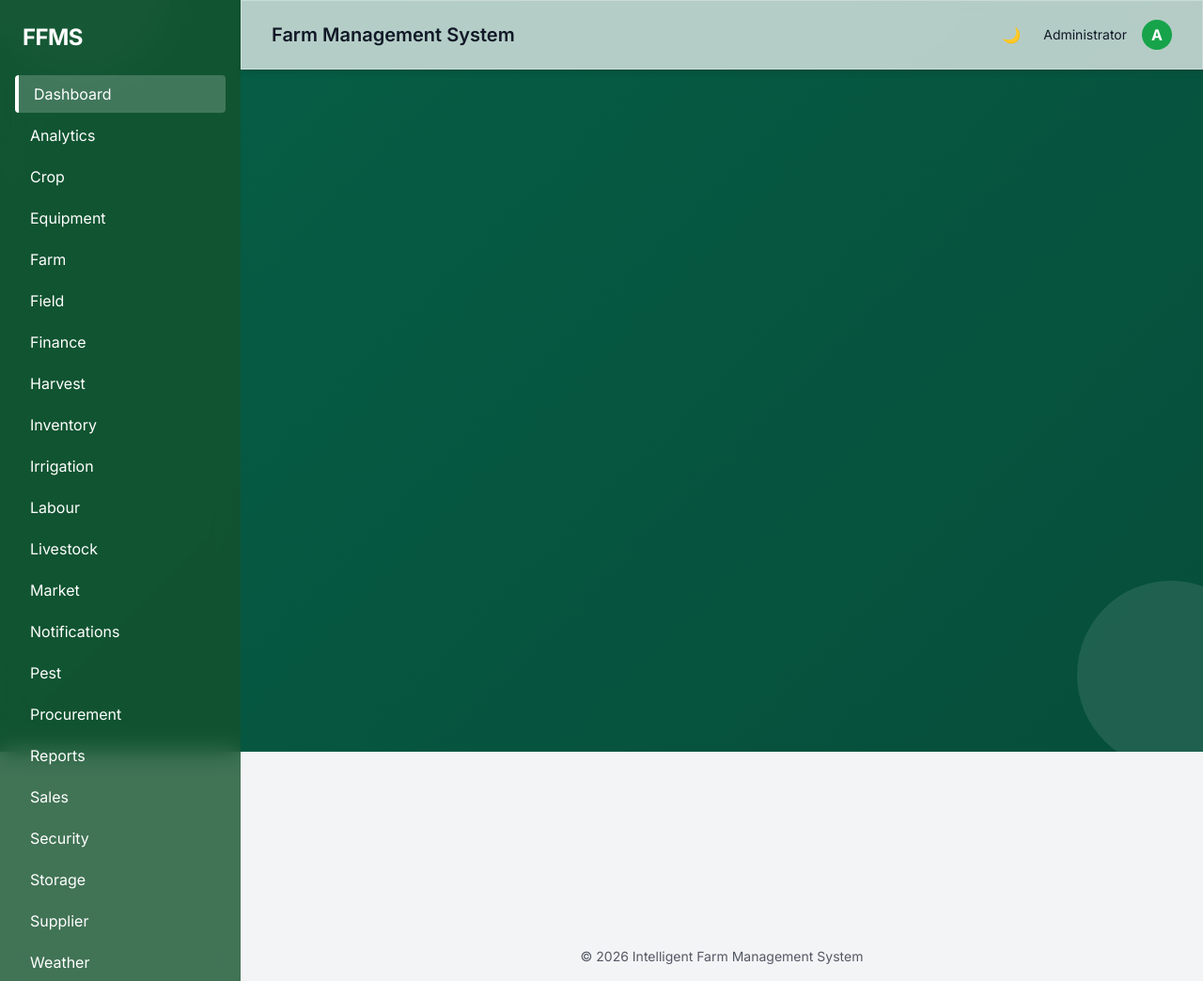
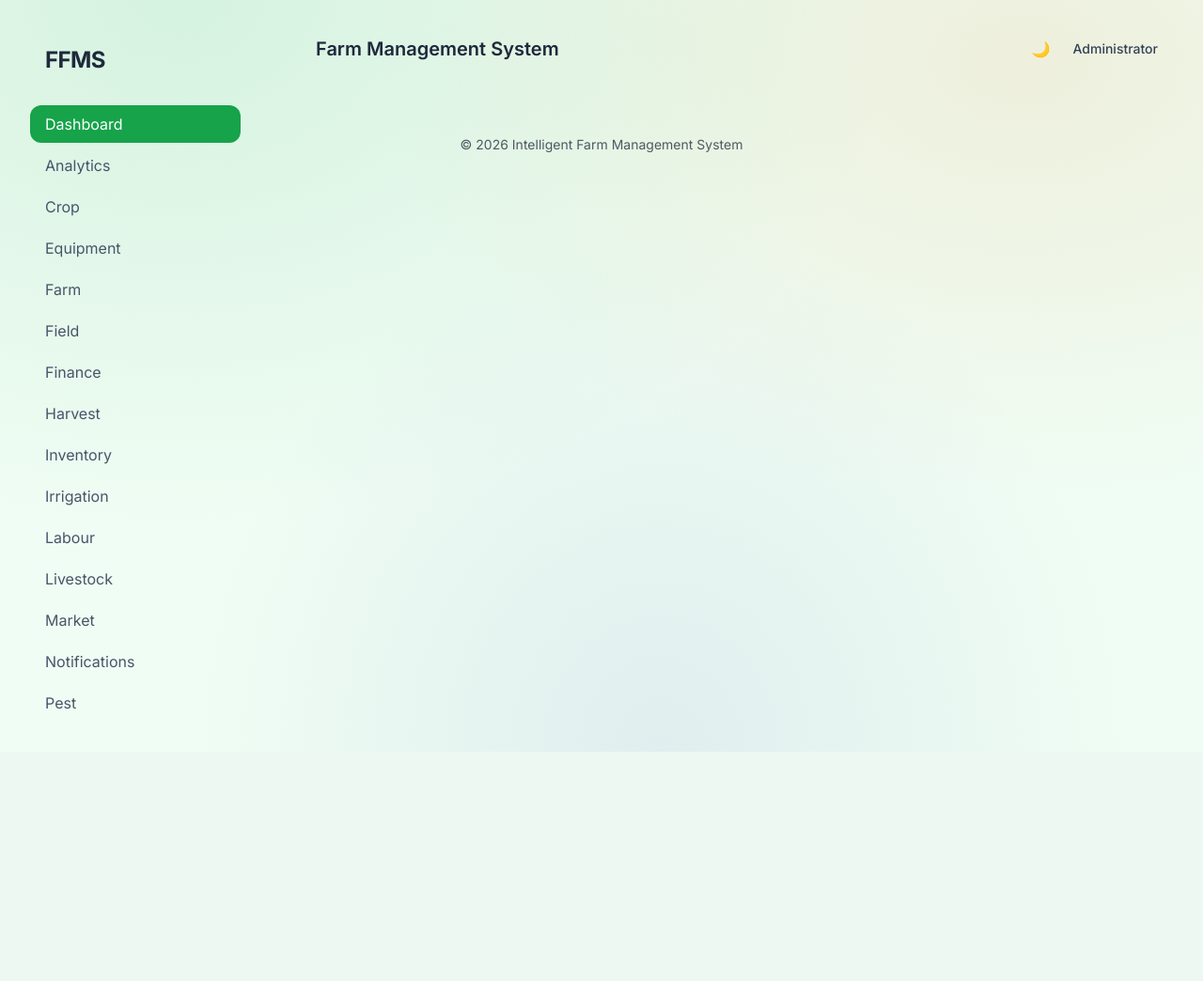
Before and after one commit to mwemmz/server-side-farm-system, a PHP site: page /views/layout.php in a window 1280 px wide. Shown: the whole page at 94% size. After the commit the page ends 800 px from the top, so only its background shows below. Run offline with PHP 8.4, Linux system fonts and the light colour scheme; the template is opened without the code that fills it, so the values that code supplies are empty; style sheets or scripts are compiled from the project's sources; some libraries are stand-ins or nearby versions.

Commit message:
Apply airport360-inspired glassmorphism aesthetic

```diff
--- a/public/css/style.css
+++ b/public/css/style.css
@@ -1,62 +1,38 @@
-@import url('https://fonts.googleapis.com/css2?family=Inter:wght@300;400;600;700&display=swap');
+@tailwind base;
+@tailwind components;
+@tailwind utilities;
 
-:root {
-    --bg-color: #f3f4f6;
-    --text-color: #111827;
-    --glass-bg: rgba(255, 255, 255, 0.7);
-    --glass-border: rgba(255, 255, 255, 0.3);
+@layer base {
+  body {
+    @apply text-slate-900 antialiased;
+    font-family: "Inter", ui-sans-serif, system-ui, sans-serif;
+    /* Soft farm-inspired gradient background */
+    background-color: #f0fdf4;
+    background-image:
+      radial-gradient(at 15% 0%, rgba(22, 163, 74, 0.12) 0px, transparent 50%),
+      radial-gradient(at 85% 8%, rgba(217, 119, 6, 0.10) 0px, transparent 45%),
+      radial-gradient(at 55% 100%, rgba(30, 64, 175, 0.08) 0px, transparent 50%);
+    background-attachment: fixed;
+  }
 }
 
-body.dark-mode {
-    --bg-color: #1f2937;
-    --text-color: #f9fafb;
-    --glass-bg: rgba(31, 41, 55, 0.7);
-    --glass-border: rgba(255, 255, 255, 0.1);
+@layer components {
+  /* Frosted glass card */
+  .glass-card {
+    @apply relative rounded-2xl border border-white/70;
+    background: linear-gradient(160deg, rgba(255, 255, 255, 0.72), rgba(255, 255, 255, 0.42));
+    backdrop-filter: blur(14px) saturate(1.4);
+    -webkit-backdrop-filter: blur(14px) saturate(1.4);
+    box-shadow: 0 1px 2px rgba(15, 23, 42, 0.04), 0 8px 24px -12px rgba(15, 23, 42, 0.12);
+    transition: box-shadow 0.3s ease, transform 0.3s ease, border-color 0.3s ease;
+  }
+
+  /* Hover glow effect */
+  .card-glow:hover {
+    border-color: rgba(22, 163, 74, 0.45);
+    box-shadow:
+      0 0 0 1px rgba(22, 163, 74, 0.18),
+      0 12px 40px -10px rgba(22, 163, 74, 0.35);
+    transform: translateY(-3px);
+  }
 }
-
-body {
-    font-family: 'Inter', sans-serif;
-    background-color: var(--bg-color);
-    color: var(--text-color);
-    transition: background-color 0.3s, color 0.3s;
-}
-
-.glass {
-    background: var(--glass-bg);
-    backdrop-filter: blur(10px);
-    -webkit-backdrop-filter: blur(10px);
-    border: 1px solid var(--glass-border);
-    box-shadow: 0 4px 6px -1px rgba(0, 0, 0, 0.1), 0 2px 4px -1px rgba(0, 0, 0, 0.06);
-}
-
-.hover-tilt {
-    transition: transform 0.3s ease, box-shadow 0.3s ease;
-}
-
-.hover-tilt:hover {
-    transform: translateY(-5px) rotate(1deg);
-    box-shadow: 0 10px 15px -3px rgba(0, 0, 0, 0.1), 0 4px 6px -2px rgba(0, 0, 0, 0.05);
-}
-
-/* Background Animation */
-.bg-animate {
-    position: fixed;
-    top: 0; left: 0; right: 0; bottom: 0;
-    z-index: -1;
-    overflow: hidden;
-    background: linear-gradient(135deg, #065f46 0%, #064e3b 100%);
-}
-
-.shape {
-    position: absolute;
-    width: 200px; height: 200px;
-    border-radius: 50%;
-    background: rgba(255, 255, 255, 0.1);
-    animation: float 10s infinite linear;
-}
-
-@keyframes float {
-    0% { transform: translateY(0) translateX(0); }
-    50% { transform: translateY(-100px) translateX(50px); }
-    100% { transform: translateY(0) translateX(0); }
-}
--- a/public/views/layout.php
+++ b/public/views/layout.php
@@ -4,53 +4,47 @@
     <meta charset="UTF-8">
     <meta name="viewport" content="width=device-width, initial-scale=1.0">
     <title>FFMS - Intelligent Farm Management System</title>
+    <link href="https://fonts.googleapis.com/css2?family=Inter:wght@300;400;500;600;700&display=swap" rel="stylesheet">
     <script src="https://cdn.tailwindcss.com"></script>
     <link rel="stylesheet" href="css/style.css">
     <script src="https://cdn.jsdelivr.net/npm/chart.js"></script>
-    <style>
-        .active-link { background-color: rgba(255, 255, 255, 0.2); border-left: 4px solid #fff; }
-    </style>
 </head>
-<body class="min-h-screen flex text-gray-900 dark:text-gray-100">
-    <div class="bg-animate">
-        <div class="shape" style="top: -50px; left: -50px;"></div>
-        <div class="shape" style="bottom: -50px; right: -50px; animation-delay: -5s;"></div>
-    </div>
-    <aside class="w-64 bg-green-900/80 backdrop-blur-md text-white flex-shrink-0">
-        <div class="p-6">
-            <h1 class="text-2xl font-bold tracking-tight">FFMS</h1>
+<body class="min-h-screen">
+    <aside class="w-64 glass-card fixed left-4 top-4 bottom-4 z-40 p-4 overflow-y-auto">
+        <div class="p-4 mb-4">
+            <h1 class="text-2xl font-bold tracking-tight text-slate-800">FFMS</h1>
         </div>
-        <nav class="px-4 space-y-1">
+        <nav class="space-y-1">
             <?php
             $currentModule = $_GET['module'] ?? 'Dashboard';
             $modules = ['Dashboard', 'Analytics', 'Crop', 'Equipment', 'Farm', 'Field', 'Finance', 'Harvest', 'Inventory', 'Irrigation', 'Labour', 'Livestock', 'Market', 'Notifications', 'Pest', 'Procurement', 'Reports', 'Sales', 'Security', 'Storage', 'Supplier', 'Weather'];
             foreach ($modules as $mod) {
-                $active = ($currentModule === $mod) ? 'active-link' : '';
-                echo "<a href='index.php?module={$mod}' class='block px-4 py-2 rounded transition duration-200 hover:bg-green-800/50 {$active}'>{$mod}</a>";
+                $active = ($currentModule === $mod) ? 'bg-green-600 text-white' : 'text-slate-600 hover:bg-white/50';
+                echo "<a href='index.php?module={$mod}' class='block px-4 py-2 rounded-xl transition duration-200 {$active}'>{$mod}</a>";
             }
             ?>
         </nav>
     </aside>
-    <div class="flex-grow flex flex-col">
-        <header class="glass py-4 px-8 flex justify-between items-center sticky top-0 z-10">
-            <h2 class="text-xl font-semibold">Farm Management System</h2>
+    <div class="ml-72 flex-grow flex flex-col p-4">
+        <header class="glass-card py-4 px-8 flex justify-between items-center mb-6">
+            <h2 class="text-xl font-semibold text-slate-800">Farm Management System</h2>
             <div class="flex items-center gap-4">
-                <button id="theme-toggle" class="p-2 rounded-full hover:bg-gray-200 dark:hover:bg-gray-700">🌙</button>
-                <span class="text-sm">Administrator</span>
-                <div class="w-8 h-8 rounded-full bg-green-600 flex items-center justify-center text-white font-bold">A</div>
+                <button id="theme-toggle" class="p-2 rounded-full hover:bg-black/10">🌙</button>
+                <span class="text-sm font-medium text-slate-700">Administrator</span>
             </div>
         </header>
-        <main class="flex-grow p-8">
+        <main class="flex-grow">
             <?php
             require_once __DIR__ . '/../../src/Helpers/SessionHelper.php';
             $success = SessionHelper::getFlash('success');
             if ($success): ?>
-                <div class="glass bg-green-100/50 border border-green-200 text-green-900 dark:text-green-100 px-4 py-3 rounded-md mb-6" role="alert">
+                <div class="glass-card bg-green-100/50 p-4 mb-6 text-green-900" role="alert">
                     <?php echo $success; ?>
                 </div>
             <?php endif; ?>
             <?php echo $content; ?>
         </main>
+    </div>
         <footer class="text-center p-4 text-sm opacity-70">
             &copy; 2026 Intelligent Farm Management System
         </footer>
@@ -58,10 +52,11 @@
     <script>
         const toggle = document.getElementById('theme-toggle');
         const body = document.body;
-        if (localStorage.getItem('theme') === 'dark') body.classList.add('dark-mode');
+        // Apply dark mode class to body if saved
+        if (localStorage.getItem('theme') === 'dark') body.classList.add('dark');
         toggle.addEventListener('click', () => {
-            body.classList.toggle('dark-mode');
-            localStorage.setItem('theme', body.classList.contains('dark-mode') ? 'dark' : 'light');
+            body.classList.toggle('dark');
+            localStorage.setItem('theme', body.classList.contains('dark') ? 'dark' : 'light');
         });
     </script>
 </body>
```
